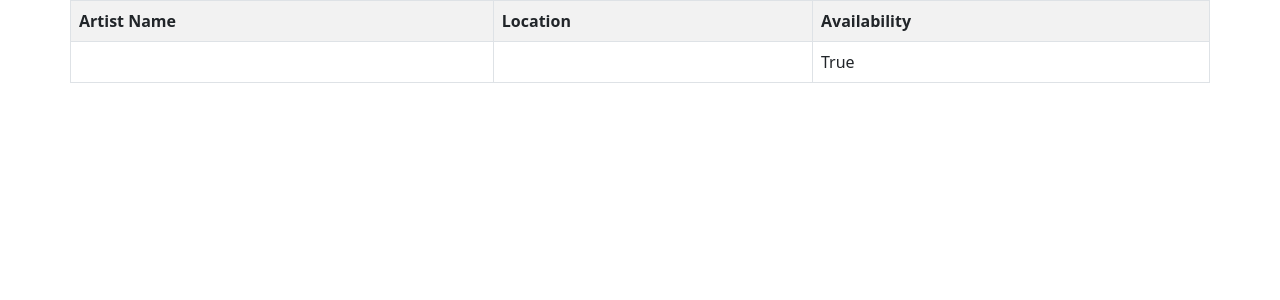
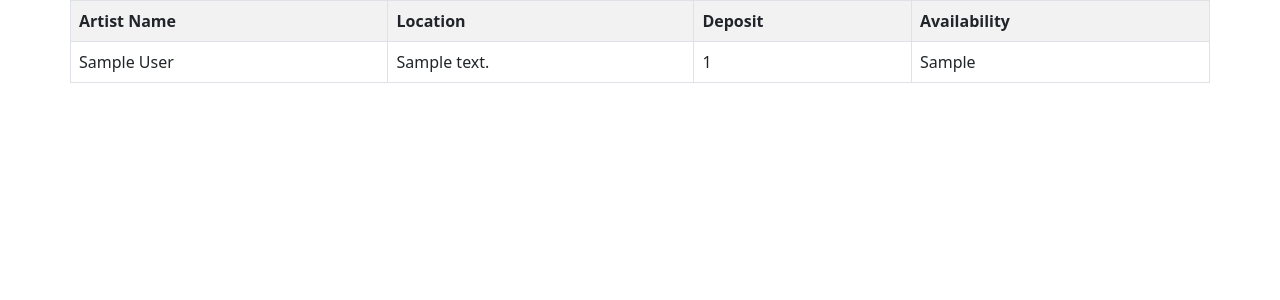
Before and after one commit to raqueloropeza/Tattoo-App, a Django app: page / in a window 1280 px wide. Shown: the part 58-358 px from the top of the page. Run offline with Django 3.2, Linux system fonts and the light colour scheme; tables that the repository leaves empty hold one stand-in row (values such as "Sample post"); some libraries are stand-ins or nearby versions.

Commit message:
Update Profile class.

```diff
--- a/tattoo_app/models.py
+++ b/tattoo_app/models.py
@@ -66,12 +66,11 @@ class Styles(models.Model):
 
 class Profile(models.Model):
     user = models.ForeignKey(Users, related_name="user", on_delete = models.CASCADE)
-    profile_pic = models.ImageField(upload_to='images/', null=True)
-    bio = models.TextField(null= True)
+    profile_pic = models.CharField(max_length= 255, null=True)
     location = LocationField(
         map_attrs={"style": "mapbox://styles/mightysharky/cjwgnjzr004bu1dnpw8kzxa72", "center": (-96.7969, 32.7763)})
     address = AddressAutoHiddenField()
-    availability = models.BooleanField()
+    availability = models.CharField(max_length=50)
     deposit = models.IntegerField(default=0)
     walk_ins = models.BooleanField()
     is_apprentice = models.BooleanField()
--- a/tattoo_app/templates/main.html
+++ b/tattoo_app/templates/main.html
@@ -28,12 +28,14 @@
                     <tr>
                         <th>Artist Name</th>
                         <th>Location</th>
+                        <th>Deposit</th>
                         <th>Availability</th>
                     </tr>
                     {% for profile in all_profiles %}
                     <tr>
-                        <td>{{profile.first_name}} {{profile.last_name}}</td>
-                        <td>{{profile.location.city}}</td>
+                        <td>{{profile.user.first_name}} {{profile.user.last_name}}</td>
+                        <td>{{profile.address}}</td>
+                        <td>{{profile.deposit}}</td>
                         <td>{{profile.availability}}</td>
 
                     </tr>
--- a/tattoo_app/views.py
+++ b/tattoo_app/views.py
@@ -37,7 +37,7 @@ def createUser(request):
         this_user = Users.objects.create(first_name = request.POST['first_name'], last_name = request.POST['last_name'], email= request.POST['email'], password= pw_hash, birth_date = request.POST['birth_date'], role = role)
         request.session['user_id'] = this_user.id
         print(this_user.id)
-        return redirect('/add')
+        return JsonResponse({"message": "Request Success!"})
 
 def newProfile(request):
     mapbox_access_token =  "pk.eyJ1Ijoicm9ja3V6YWtpIiwiYSI6ImNrbXdvanBlMzBoMGMybnA1MDQ1MXRxd2EifQ.QYEOIs2oTEInYtbs1u-wBw"
@@ -52,9 +52,6 @@ def createProfile(request):
     user = Users.objects.get(id=request.session['user_id'])
     location = Locations.objects.get(id= int(request.POST['location']))
 
-    books_open = False
-    if(request.POST['books'] == "open"):
-        books_open = True
     walk_ins = False
     if(request.POST['walkins'] == "yes"):
         walk_ins = True
@@ -62,10 +59,9 @@ def createProfile(request):
     if(request.POST['apprentice'] == "yes"):
         is_apprentice = True
 
-    this_profile = Profile.objects.create(user =  user, bio = request.POST['bio'], deposit = request.POST['deposit'], location = location, availability= books_open, walk_ins = walk_ins, is_apprentice = is_apprentice)
+    this_profile = Profile.objects.create(user =  user, bio = request.POST['bio'], deposit = request.POST['deposit'], location = location, availability= request.POST['availability'], walk_ins = walk_ins, is_apprentice = is_apprentice)
     request.session['profile_id'] = this_profile.id
-    print(location.city)
-    return redirect("/")
+    return JsonResponse({"message": "Request Success!"})
 
 def ProfilePage(request):
     user = Users.objects.get(id= request.session['user_id'])
@@ -83,4 +79,4 @@ class AddProfileView(CreateView):
     model = Profile
     template_name = "createprofile.html"
     success_url = "/"
-    fields = ("user","bio","availability", "walk_ins","is_apprentice","deposit","location", "address" )
+    fields = ("user","availability", "walk_ins","is_apprentice","deposit","location", "address" )
```
Also changed, not shown: tattoo_app/migrations/0007_auto_20210402_0855.py (added).
